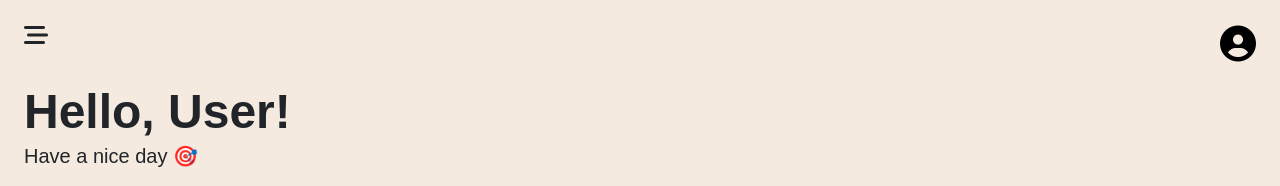
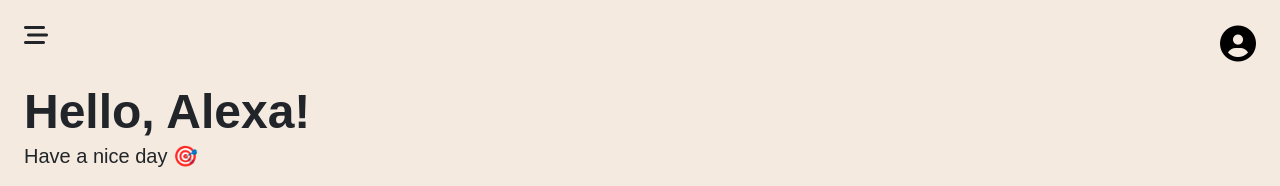
Before and after one commit to Ashminm/task-management-app, a React (Create React App) app: page /task in a window 1280 px wide. Shown: the top 186 px of the page. Built offline with nearby package versions, Linux system fonts and the light colour scheme; no server answers.

Commit message:
Finish name

```diff
--- a/src/pages/Tasks.jsx
+++ b/src/pages/Tasks.jsx
@@ -182,7 +182,7 @@ useEffect(()=>{
       <Header/>
         <div className="h-full mt-4">
           <div>
-            <h1 className='text-5xl font-semibold'>Hello, User!</h1>
+            <h1 className='text-5xl font-semibold'>Hello, Alexa!</h1>
             <h5 className='font-medium'>Have a nice day 🎯</h5>
           </div>
             <div className='w-[80%] md:w-[93%] mt-3 lg:w-[95%] flex items-center'><SearchIcon sx={{fontSize:'29px'}} /> <input onChange={(e)=>{setSearch(e.target.value)}} type="text" className='outline-none pe-3 ps-1 py-2 rounded-full w-full bg-transparent' placeholder='Search tasks' /> </div>
```
